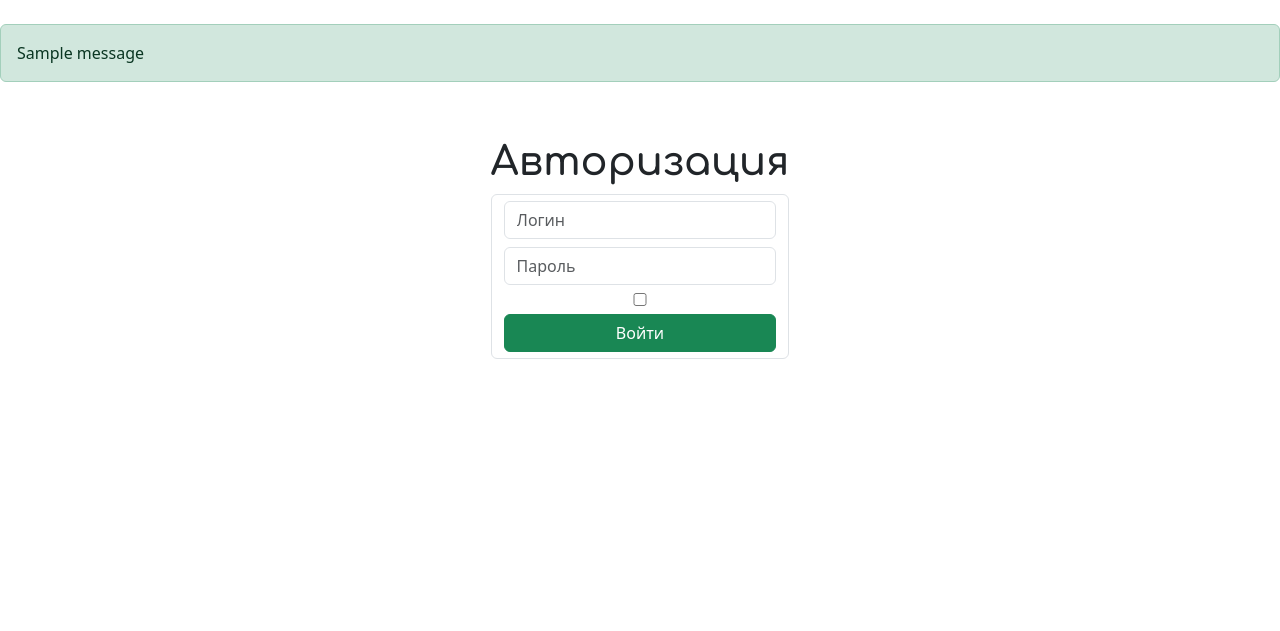
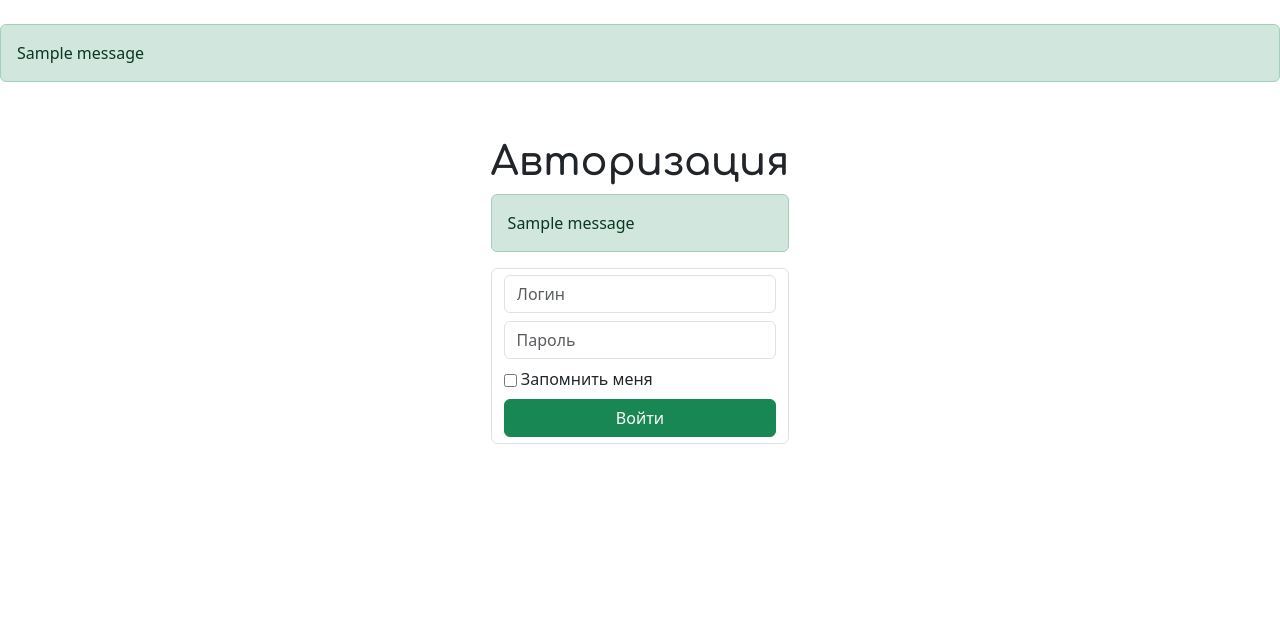
Before and after one commit to cdxy1/course-picker-flask, a Flask app: page /user/login in a window 1280 px wide. Shown: the part 213-844 px from the top of the page. Run offline with Flask 3, Linux system fonts and the light colour scheme; tables that the repository leaves empty hold one stand-in row (values such as "Sample post"); one stand-in notice (Sample message) is shown; some libraries are stand-ins or nearby versions.

Commit message:
Add flash to login.html

```diff
--- a/app/templates/user/login.html
+++ b/app/templates/user/login.html
@@ -6,11 +6,24 @@
 
 {% block body %}
     <h1> {{ self.title() }}</h1>
+    {% with messages = get_flashed_messages(with_categories=True) %}
+        {% if messages %}
+            {% for category, message in messages %}
+                <div class="alert alert-{{ category }}">
+                    {{ message }}
+                </div>
+            {% endfor %}
+
+        {% endif %}
+    {% endwith %}
     <form action="" method="post" class="form-control d-flex flex-column gap-2" enctype="multipart/form-data">
         {{ form.csrf_token }}
         {{ form.login }}
         {{ form.password }}
-        {{ form.remember_me }}
+        <div>
+            {{ form.remember_me }}
+            {{ form.remember_me.label }}
+        </div>
         {{ form.submit }}
         {% include "user/_flash.html" %}
     </form>
```
